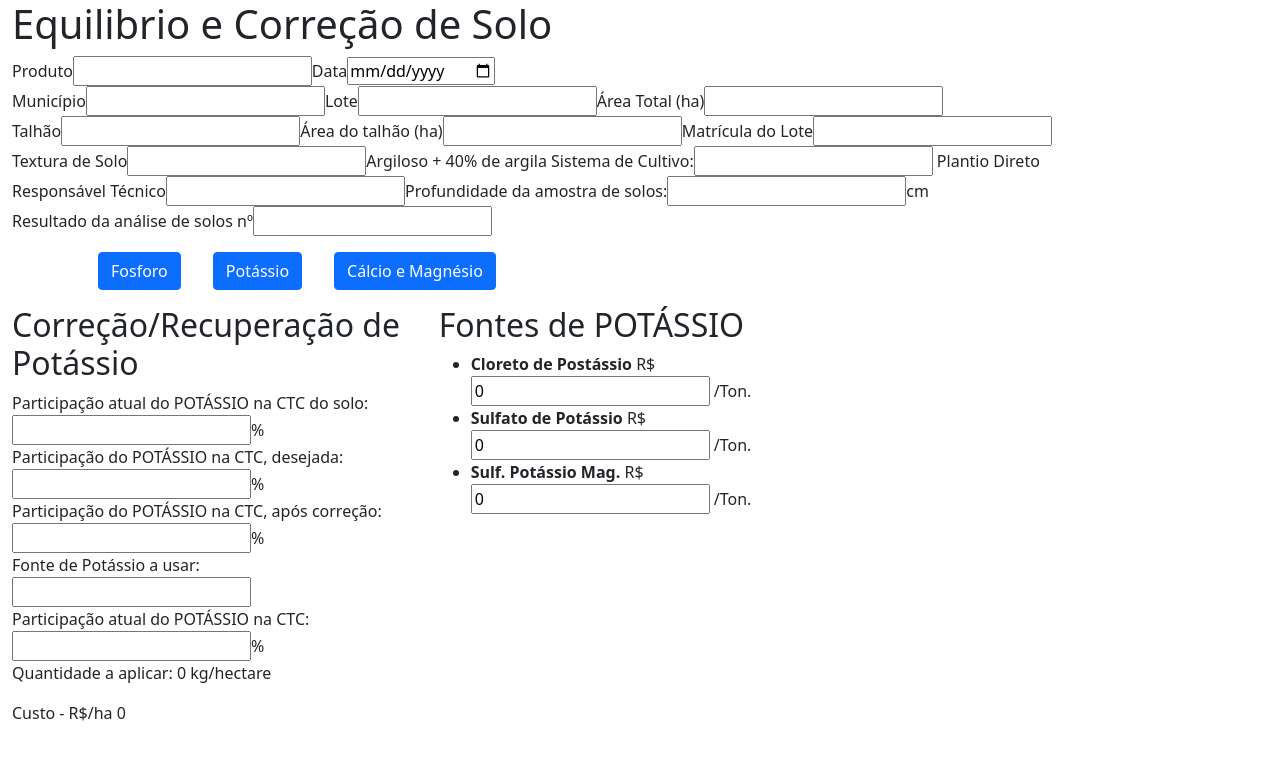
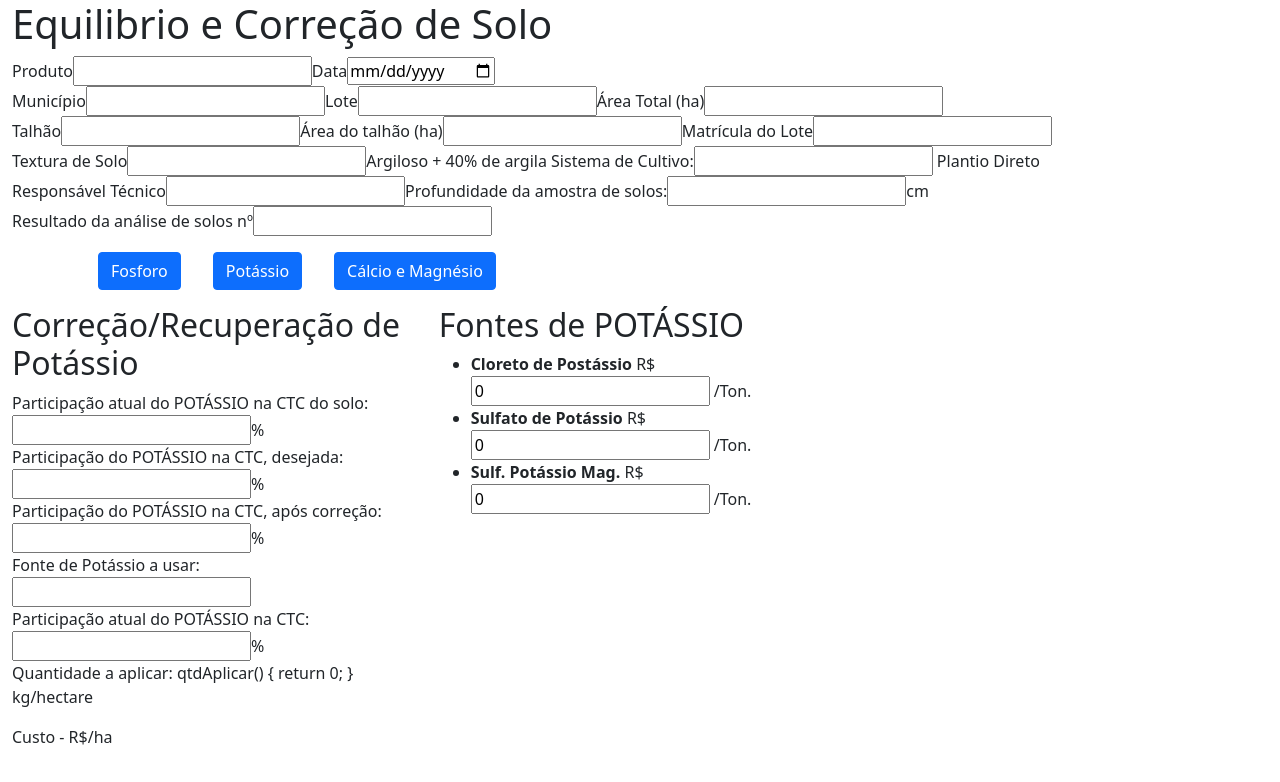
Before and after one commit to EnioAmarantes/gui-sa-soilcorrection, an Angular app in the folder soil-correction/: page /potassio in a window 1280 px wide. Shown: the top 782 px of the page. Built offline with nearby package versions, Linux system fonts and the light colour scheme.

Commit message:
Utilizando interface para os métodos comuns em Fosforo e Potassio

```diff
--- a/soil-correction/src/app/fosforo/fosforo.ts
+++ b/soil-correction/src/app/fosforo/fosforo.ts
@@ -1,7 +1,8 @@
+import { Calculo } from "../shared/calculo";
 import { FonteFosforo } from "./fontes/FonteFosforo";
 import { FontesFosforo } from "./fontes/fontes-fosforo";
 
-export class Fosforo {
+export class Fosforo implements Calculo {
     teorAtingir: number;
     fonteUtilizar: FonteFosforo;
     eficiencia: number;
@@ -10,16 +11,14 @@ export class Fosforo {
         this.fonteUtilizar = FontesFosforo[0];
         this.eficiencia = 0.0;
     }
-
     qtdAplicar(): number {
+        return 0.0;
+    }
+    custoHectar(): number {
         return 0.0;
     }
 
     kgaHa(): number {
         return 0.0;
     }
-
-    custoHectar(): number {
-        return 0.0;
-    }
 }
--- a/soil-correction/src/app/potassio/potassio.ts
+++ b/soil-correction/src/app/potassio/potassio.ts
@@ -1,19 +1,24 @@
-export class Potassio {
+import { Calculo } from "../shared/calculo";
+
+export class Potassio implements Calculo {
+    partCTC: number;
+    desCTC: number;
+    posCTC: number;
+    idealCTC: number;
+    fonteUsar: number;
+
     constructor() {
         this.desCTC = 0.0;
         this.partCTC = 0.0;
         this.posCTC = 0.0;
         this.idealCTC = 0.0;
         this.fonteUsar = 0;
-        this.qtdAplicar = 0.0;
-        this.custoHa = 0.0;
     }
 
-    partCTC: number;
-    desCTC: number;
-    posCTC: number;
-    idealCTC: number;
-    fonteUsar: number;
-    qtdAplicar: number;
-    custoHa: number;
+    qtdAplicar(): number {
+        return 0.0;
+    }
+    custoHectar(): number {
+        return 0.0;
+    }
 }
--- /dev/null
+++ b/soil-correction/src/app/shared/calculo.ts
@@ -0,0 +1,4 @@
+export interface Calculo {
+    qtdAplicar(): number;
+    custoHectar(): number;
+}
```
